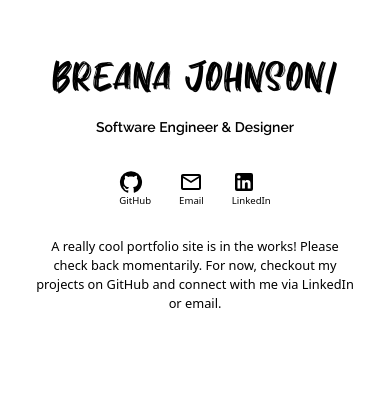
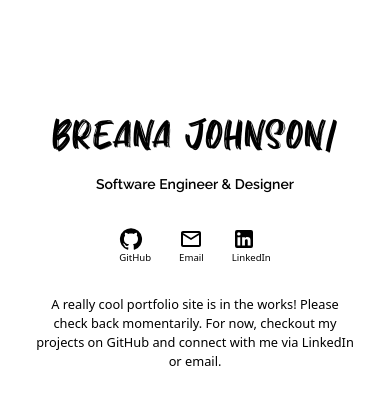
Before and after one commit to bjohnson122/placeholder, a Next.js app: page / in a window 390 px wide. Shown: the part 134-538 px from the top of the page. Built offline with nearby package versions, Linux system fonts and the light colour scheme.

Commit message:
updated sizing for mobile

```diff
--- a/src/components/loader/Loader.js
+++ b/src/components/loader/Loader.js
@@ -34,7 +34,7 @@ const loaderSmallTextAnimation = {
   key: "loader text",
   initial: { opacity: 0 },
   animate: { opacity: [0, 0.9, 0.9, 1] },
-  transition: { delay: 1.5, duration: 2.7 },
+  transition: { delay: 2, duration: 2.7 },
   exit: { opacity: 1 },
 };
 
@@ -43,7 +43,7 @@ export default function Loader() {
     <div className="h-full">
       <Meta />
       {/* containter */}
-      <div className="text-center w-full p-5 pt-[calc(100vh/4.6)]">
+      <div className="text-center w-full p-5 pt-[calc(100vh/3.5)]">
         {/* typing text */}
         <div
           className="font-zidan tracking-[.05em] text-[2.3rem]
@@ -74,7 +74,7 @@ export default function Loader() {
           Software Engineer & Designer
         </motion.div>
       </div>
-      <div>
+      <motion.div {...loaderSmallTextAnimation}>
         <ul className="flex justify-center space-x-7 m-1 p-2">
           <li>
             <a
@@ -110,7 +110,7 @@ export default function Loader() {
             </a>
           </li>
         </ul>
-      </div>
+      </motion.div>
       <motion.div
         {...loaderSmallTextAnimation}
         className="text-center justify-center text-[.8rem] sm:w-1/2 items-center p-9 sm:mr-[25vw] sm:ml-[25vw] pt-[2vh] "
```
